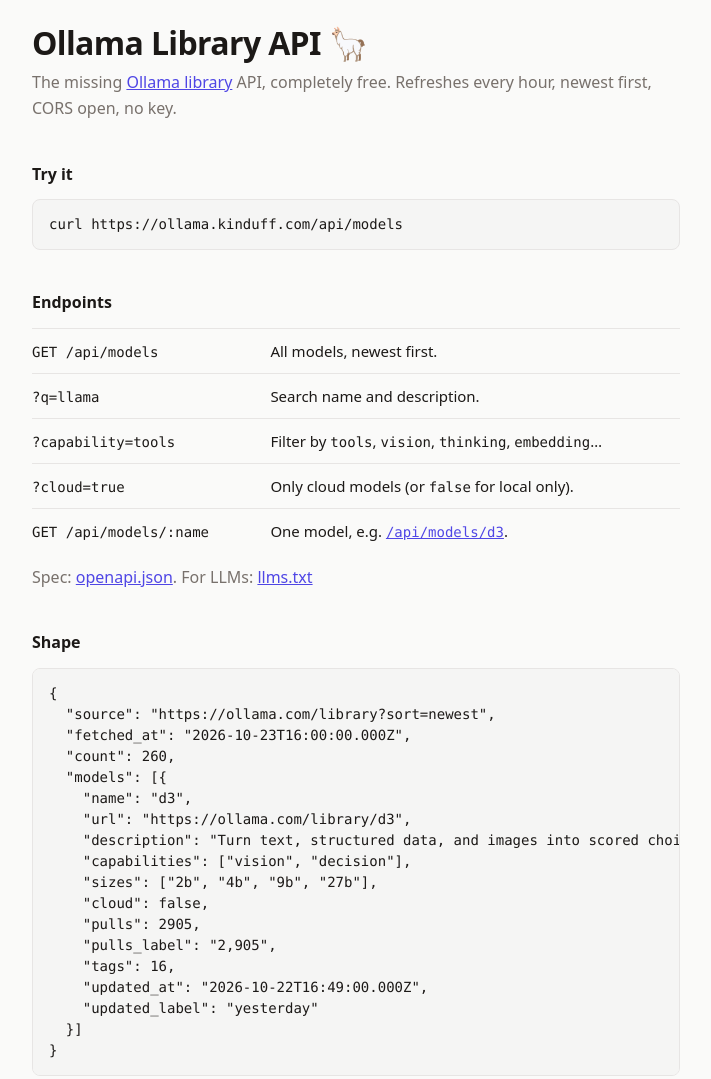
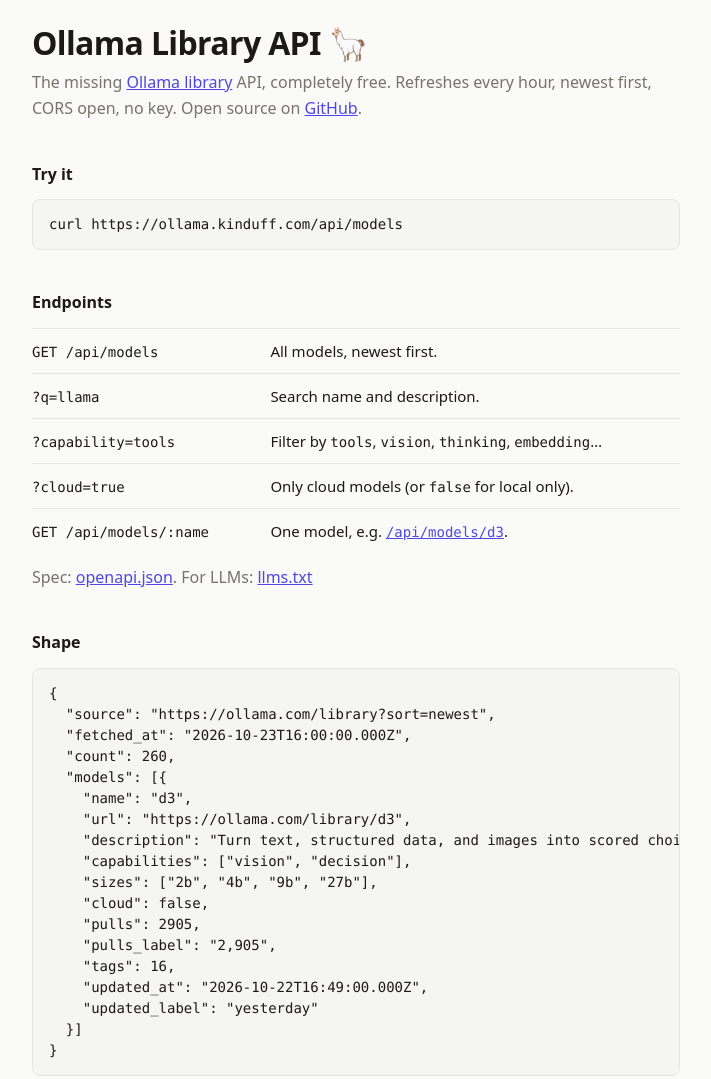
Before and after one commit to kinduff/ollama-library-api, a website: page src/landing.html in a window 1280 px wide. Shown: the top 1079 px of the page, without its empty margins (284-995 px from the left). Drawn offline with Linux system fonts and the light colour scheme; no server answers.

Commit message:
Link GitHub source from landing subtitle

```diff
--- a/src/landing.html
+++ b/src/landing.html
@@ -54,7 +54,7 @@
 <body>
 <main>
   <h1>Ollama Library API 🦙</h1>
-  <p class="muted">The missing <a href="https://ollama.com/library?sort=newest" target="_blank" rel="noopener">Ollama library</a> API, completely free. Refreshes every hour, newest first, CORS open, no key.</p>
+  <p class="muted">The missing <a href="https://ollama.com/library?sort=newest" target="_blank" rel="noopener">Ollama library</a> API, completely free. Refreshes every hour, newest first, CORS open, no key. Open source on <a href="https://github.com/kinduff/ollama-library-api" target="_blank" rel="noopener">GitHub</a>.</p>
   <p id="status" class="muted"></p>
 
   <h2>Try it</h2>
```
